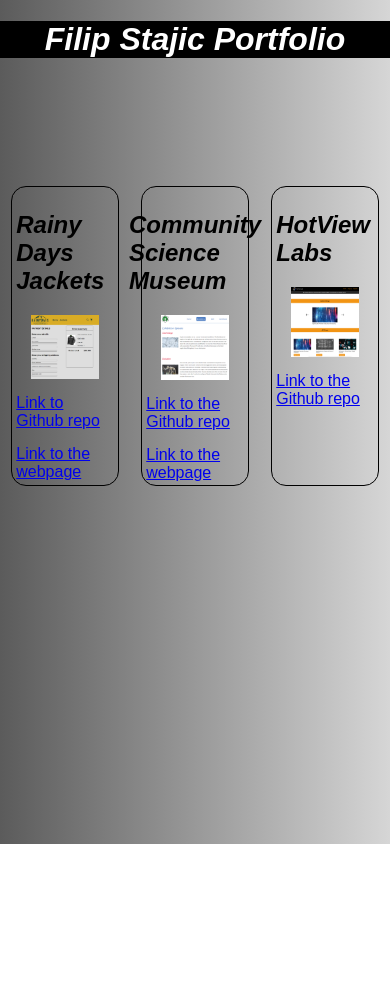
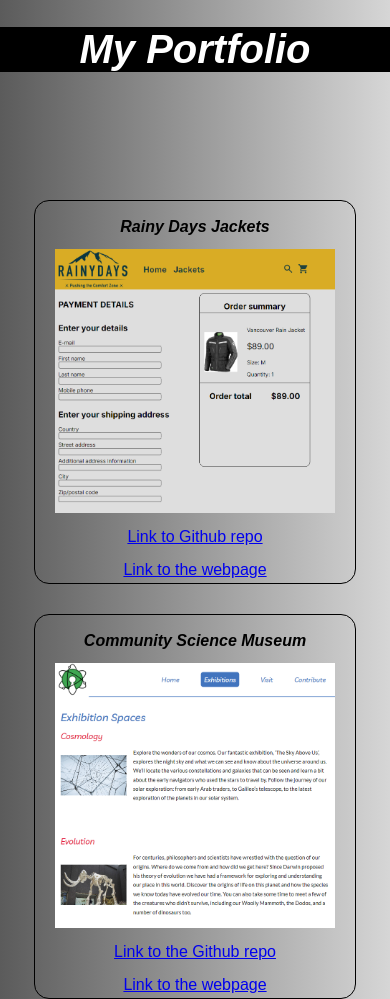
Before and after one commit to sfilips94/Portfolio-sfilips94, a plain HTML site: page index.html in a window 390 px wide. Shown: the top 999 px of the page. Before the commit the page ends 844 px from the top, so only its background shows below. Drawn offline with Linux system fonts and the light colour scheme.

Commit message:
responsiveness

```diff
--- a/index.html
+++ b/index.html
@@ -7,9 +7,9 @@
     <title>Portfolio</title>
   </head>
   <body>
-    <h1>Filip Stajic Portfolio</h1>
+    <h1>My Portfolio</h1>
     <section class="section-container">
-      <div class="div-container">
+      <div class="div-container hover">
         <h2>Rainy Days Jackets</h2>
         <img
           class="thumbnail"
@@ -24,7 +24,7 @@
           >Link to the webpage</a
         >
       </div>
-      <div class="div-container">
+      <div class="div-container hover">
         <h2>Community Science Museum</h2>
         <img
           class="thumbnail"
@@ -41,7 +41,7 @@
           >Link to the webpage</a
         >
       </div>
-      <div class="div-container">
+      <div class="div-container hover">
         <h2>HotView Labs</h2>
         <img
           class="thumbnail"
--- a/styles.css
+++ b/styles.css
@@ -11,10 +11,12 @@ h1 {
     background-color: black;
     color: white;
     font-style: italic;
+    font-size: 3rem;
 }
 
 h2 {
     font-style: italic;
+    font-size: 1.5rem;
 }
 
 .thumbnail {
@@ -40,3 +42,57 @@ h2 {
     margin-top: 15px;
     margin-bottom: 15px;
 }
+
+.hover:hover {
+    padding: 2%;
+}
+
+
+
+@media (min-width: 300px) and (max-width: 600px) {
+    .section-container {
+        display: flex;
+        flex-direction: column;
+        align-items: center;
+    }
+
+    .div-container {
+        width: 80%;
+        margin-bottom: 30px;
+    }
+
+    h1 {
+        font-size: 2.5rem;
+    }
+
+    h2 {
+        font-size: 1rem;
+    }
+
+    .thumbnail {
+        width: 90%
+    }
+
+}
+
+
+@media (min-width: 601px) and (max-width: 900px) {
+    .section-container {
+        display: grid;
+        grid-template-columns: 1fr 1fr;
+        row-gap: 40px;
+        justify-items: center;
+    }
+
+    .div-container {
+        width: 80%;
+    }
+
+    .thumbnail {
+        width: 90%;
+    }
+
+    h2 {
+        font-size: 1.2rem;
+    }
+}
```
